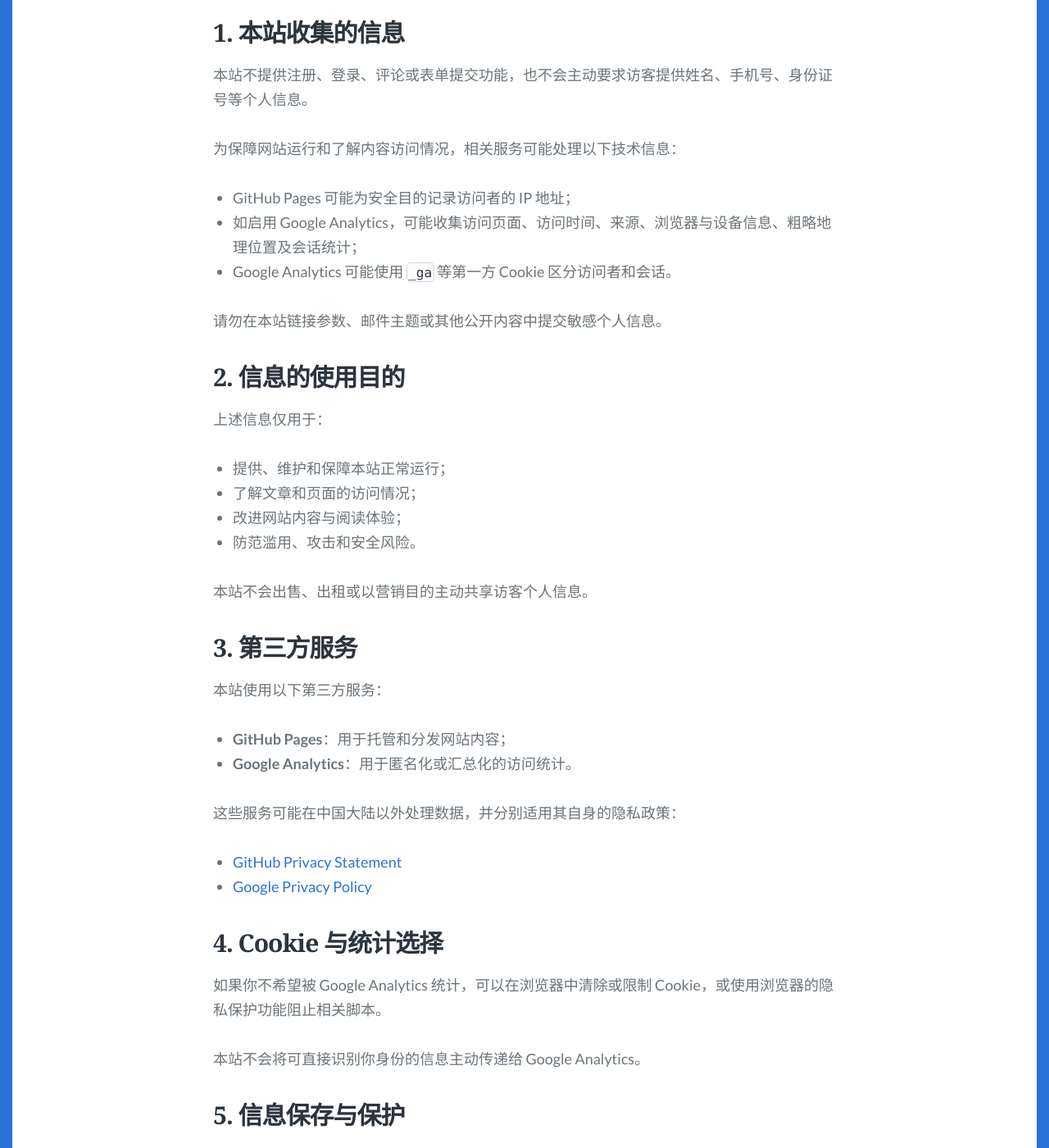
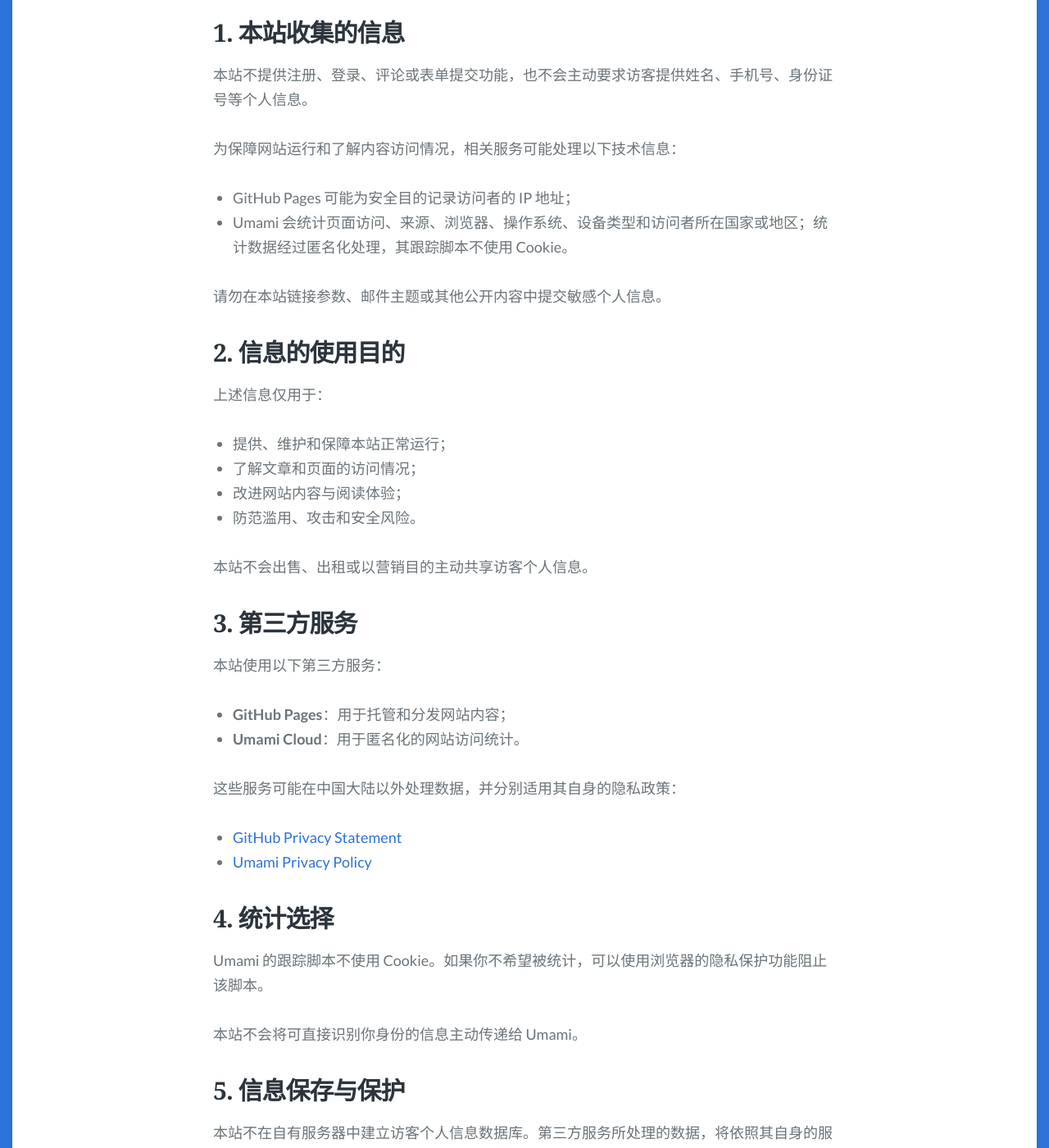
Before and after one commit to yangjj-iso/yangjj-iso.github.io, a Jekyll site: the page built from privacy.md, in a window 1280 px wide and 1400 px high, scrolled down 422 px. Shown: the whole window at 82% size. Built offline with Jekyll 4.4.1, drawn with Linux system fonts in a browser that asks for light colours; some web fonts are replaced; some of the changed text lies outside the part shown.

Commit message:
Replace Google Analytics with Umami

```diff
--- a/_config.yml
+++ b/_config.yml
@@ -22,9 +22,6 @@
 
 # Favicon
 favicon: images/favicon.png
-
-# Google Analytics id, e.g. "UA-NNNNNNNN-N"
-google_analytics: "G-HE6JECSKQK"
 
 # Site navigation - each item must have a title and a url.
 navigation:
--- a/_includes/google_analytics.html
+++ /dev/null
@@ -1,9 +0,0 @@
-<script>
-  (function(i,s,o,g,r,a,m){i['GoogleAnalyticsObject']=r;i[r]=i[r]||function(){
-  (i[r].q=i[r].q||[]).push(arguments)},i[r].l=1*new Date();a=s.createElement(o),
-  m=s.getElementsByTagName(o)[0];a.async=1;a.src=g;m.parentNode.insertBefore(a,m)
-  })(window,document,'script','https://www.google-analytics.com/analytics.js','ga');
-
-  ga('create', '{{ site.google_analytics }}', 'auto');
-  ga('send', 'pageview');
-</script>
--- a/_layouts/default.html
+++ b/_layouts/default.html
@@ -26,9 +26,7 @@
   </div><!-- .site -->
 
   <!-- Scripts -->
-  {% if site.google_analytics %}
-    {% include google_analytics.html %}
-  {% endif %}
+  <script defer src="https://cloud.umami.is/script.js" data-website-id="2c5e666d-5752-4c03-8920-baea219589f5"></script>
   <script src="{{ '/assets/js/plugins.js' | relative_url }}"></script>
   <script src="{{ '/assets/js/custom.js' | relative_url }}"></script>
 
--- a/privacy.md
+++ b/privacy.md
@@ -16,8 +16,7 @@
 为保障网站运行和了解内容访问情况，相关服务可能处理以下技术信息：
 
 - GitHub Pages 可能为安全目的记录访问者的 IP 地址；
-- 如启用 Google Analytics，可能收集访问页面、访问时间、来源、浏览器与设备信息、粗略地理位置及会话统计；
-- Google Analytics 可能使用 `_ga` 等第一方 Cookie 区分访问者和会话。
+- Umami 会统计页面访问、来源、浏览器、操作系统、设备类型和访问者所在国家或地区；统计数据经过匿名化处理，其跟踪脚本不使用 Cookie。
 
 请勿在本站链接参数、邮件主题或其他公开内容中提交敏感个人信息。
 
@@ -37,18 +36,18 @@
 本站使用以下第三方服务：
 
 - **GitHub Pages**：用于托管和分发网站内容；
-- **Google Analytics**：用于匿名化或汇总化的访问统计。
+- **Umami Cloud**：用于匿名化的网站访问统计。
 
 这些服务可能在中国大陆以外处理数据，并分别适用其自身的隐私政策：
 
 - [GitHub Privacy Statement](https://docs.github.com/en/site-policy/privacy-policies/github-general-privacy-statement)
-- [Google Privacy Policy](https://policies.google.com/privacy)
+- [Umami Privacy Policy](https://umami.is/privacy)
 
-## 4. Cookie 与统计选择
+## 4. 统计选择
 
-如果你不希望被 Google Analytics 统计，可以在浏览器中清除或限制 Cookie，或使用浏览器的隐私保护功能阻止相关脚本。
+Umami 的跟踪脚本不使用 Cookie。如果你不希望被统计，可以使用浏览器的隐私保护功能阻止该脚本。
 
-本站不会将可直接识别你身份的信息主动传递给 Google Analytics。
+本站不会将可直接识别你身份的信息主动传递给 Umami。
 
 ## 5. 信息保存与保护
 
```
Also changed, not shown: other parts of privacy.md (+1 -1 lines), 11 other files.
